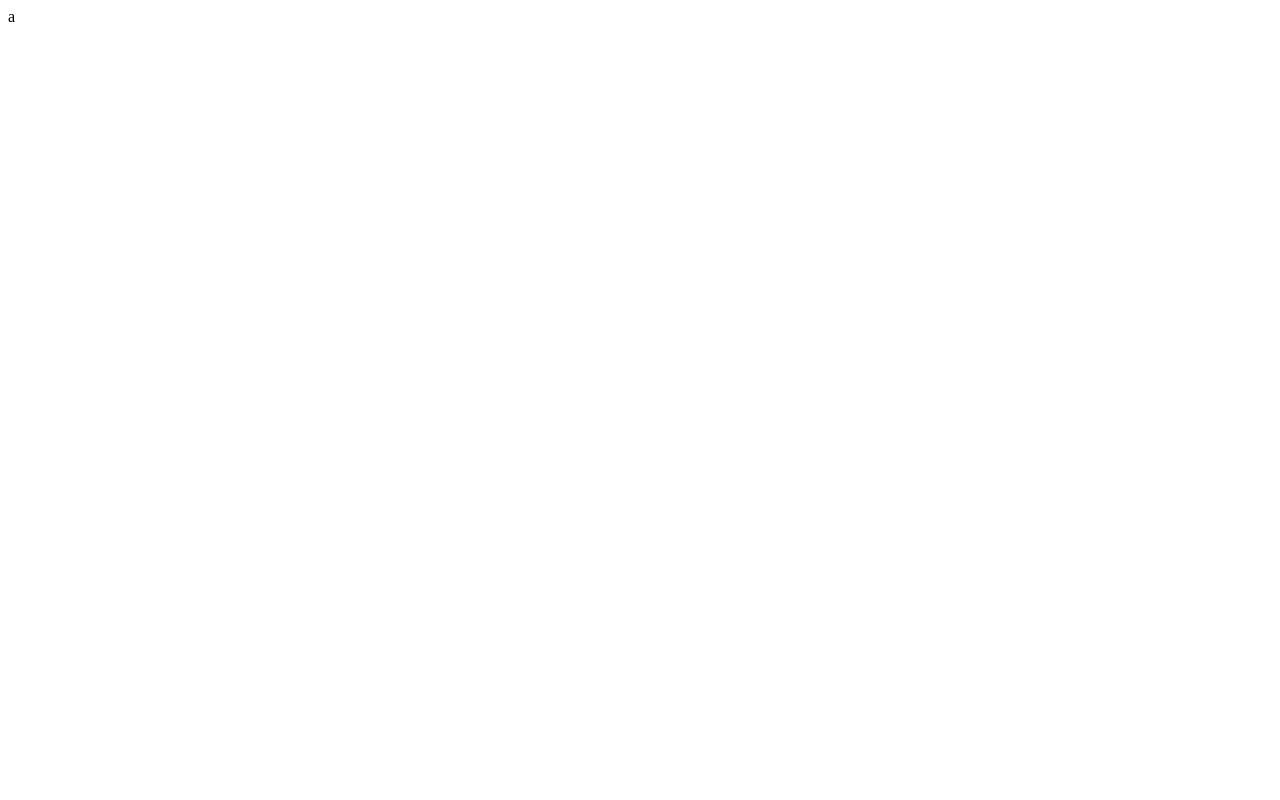
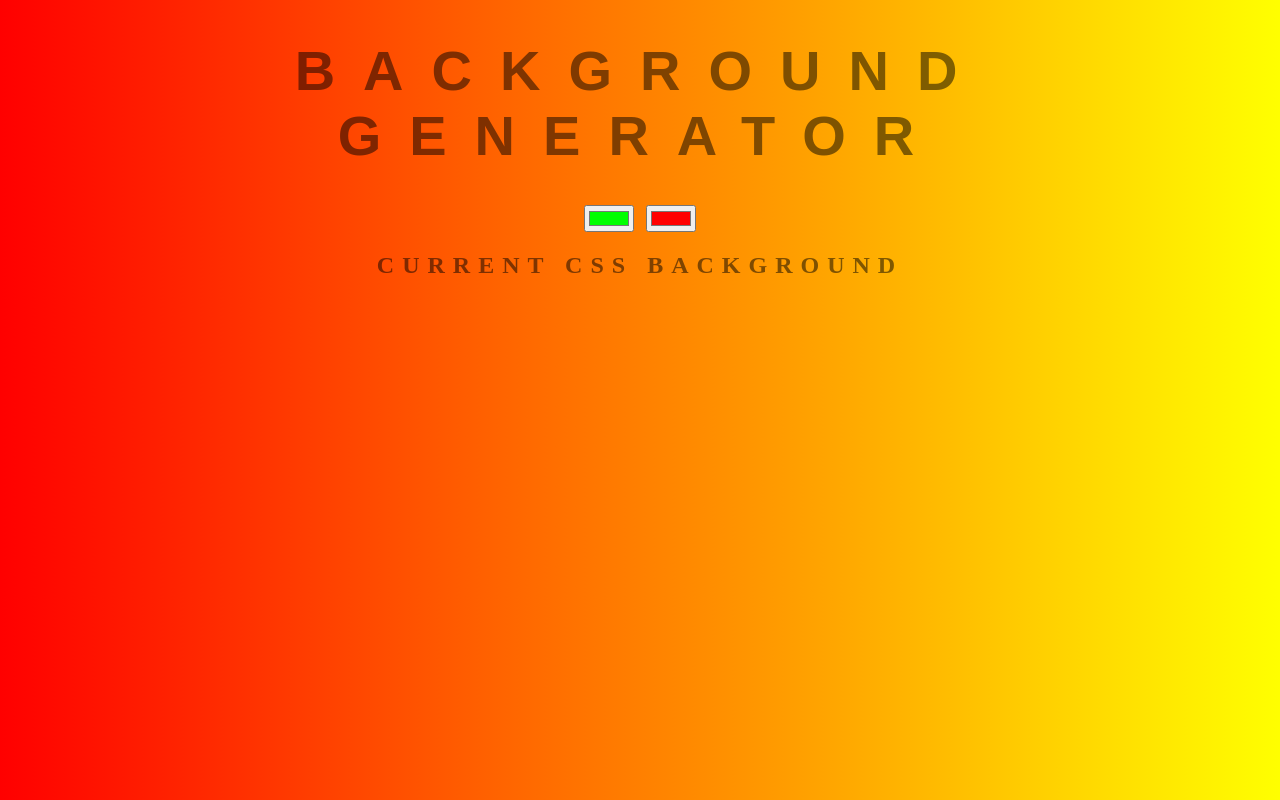
Before and after one commit to TSMLocalize/Background-Generator, a plain HTML site: page index.html in a window 1280 px wide. Drawn offline with Linux system fonts and the light colour scheme.

Commit message:
Added styles and color selector

```diff
--- a/index.html
+++ b/index.html
@@ -3,9 +3,16 @@
 <head>
     <meta charset="UTF-8">
     <meta name="viewport" content="width=device-width, initial-scale=1.0">
-    <title>Document</title>
+    <link rel="stylesheet" href="styles.css">
+    <title>Gradient Background</title>
 </head>
 <body>
-    a
+    <h1>Background Generator</h1>
+    <input type="color" name="color1" value="#00ff00">
+    <input type="color" name="color2" value="#ff0000">
+    <h2>Current CSS Background</h2>
+    <h3></h3>
+
+    <script type="text/javascript" src="script.js"></script>
 </body>
 </html>
--- a/styles.css
+++ b/styles.css
@@ -0,0 +1,26 @@
+body {
+    font: 'Raleway', sans-serif;
+    color: rgba(0, 0, 0, .5);
+    text-align: center;
+    text-transform: uppercase;
+    letter-spacing: .5em;
+    top: 15%;
+    background: linear-gradient(to right, red, yellow);
+}
+
+h1{
+    font: 600 3.5em 'Raleway', sans-serif;
+    color: rgba(0, 0, 0, .5);
+    text-align: center;
+    text-transform: uppercase;
+    letter-spacing: .5em;
+    width: 100%;
+}
+
+h3{
+    font: 900 1em 'Raleway', sans-serif;
+    color: rgba(0, 0, 0, .5);
+    text-align: center;
+    text-transform: none;
+    letter-spacing: 0.01em;
+}
```
